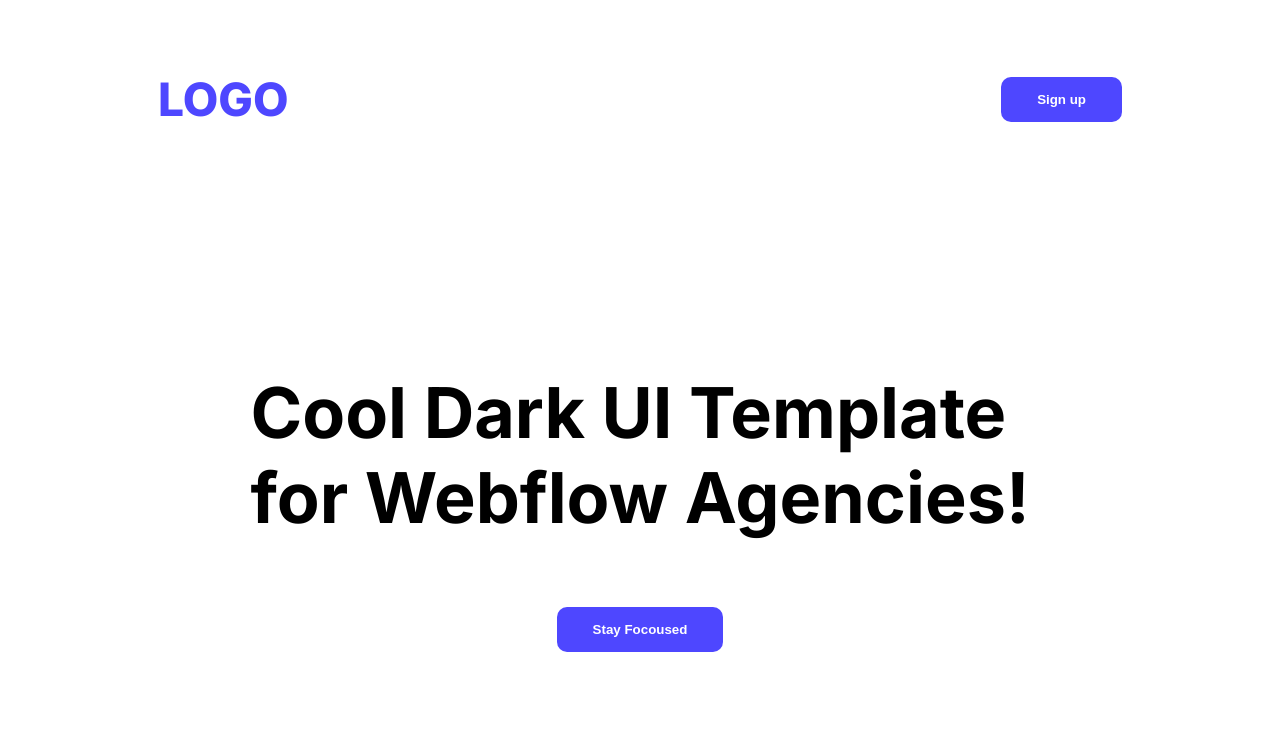
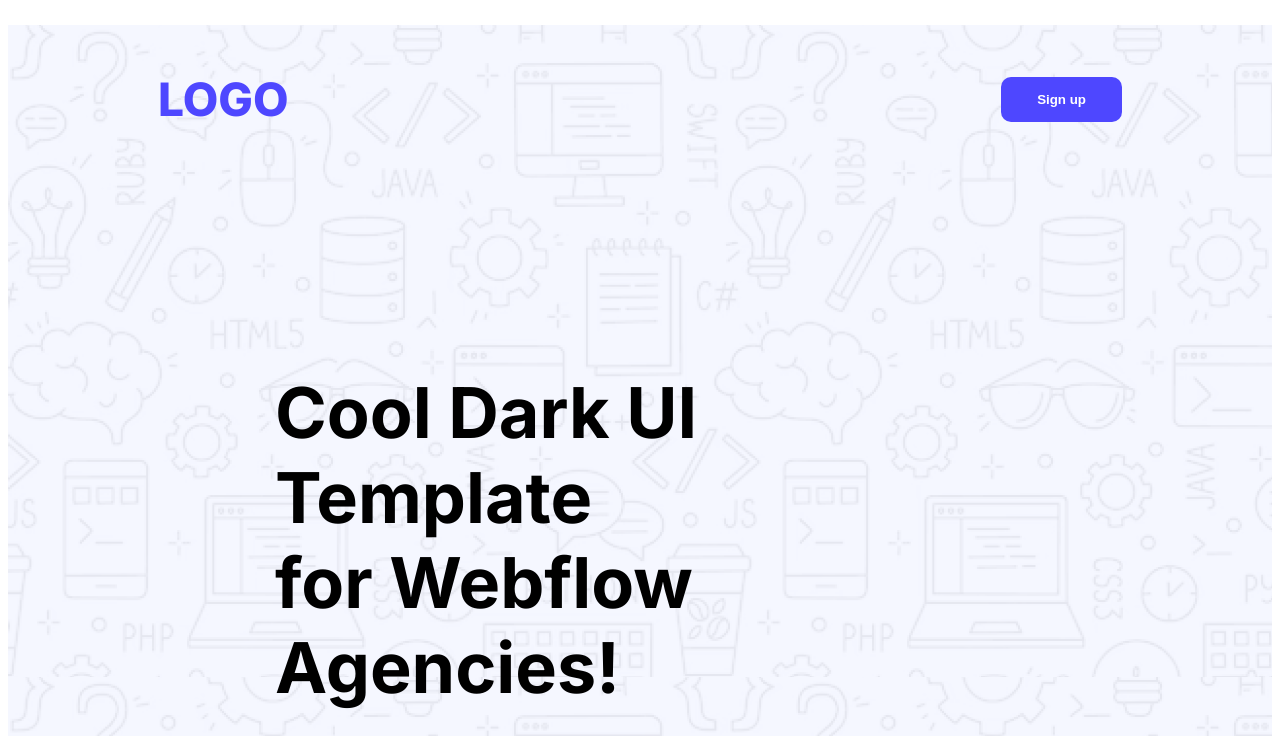
Before and after one commit to Tamzid41690-dev/Assignment1, a plain HTML site: page index.html in a window 1280 px wide. Shown: the top 736 px of the page. Drawn offline with Linux system fonts and the light colour scheme.

Commit message:
second phase

```diff
--- a/index.html
+++ b/index.html
@@ -10,7 +10,7 @@
     <title>Assignment 1</title>
 </head>
 <body class="inter-normal">
-    <header>
+    <header class="header">
         <nav>
             <h3>LOGO</h3>
             <a href=""><button class="button-primary">Sign up</button></a>
--- a/style.css
+++ b/style.css
@@ -7,6 +7,11 @@
 }
 
 /* header section */
+
+.header{
+    background-image:url(Hero-bg.png) ;
+
+}
 
 h3{
     color: #4E47FF;
@@ -32,7 +37,7 @@ nav{
     display: flex;
     justify-content: center;
     flex-direction: column;
-    padding: 300px 267px 250;
+    padding: 0px 267px 130px;
     font-size: 35px;
     font-weight: bold;
     margin-top: 150px;
```
